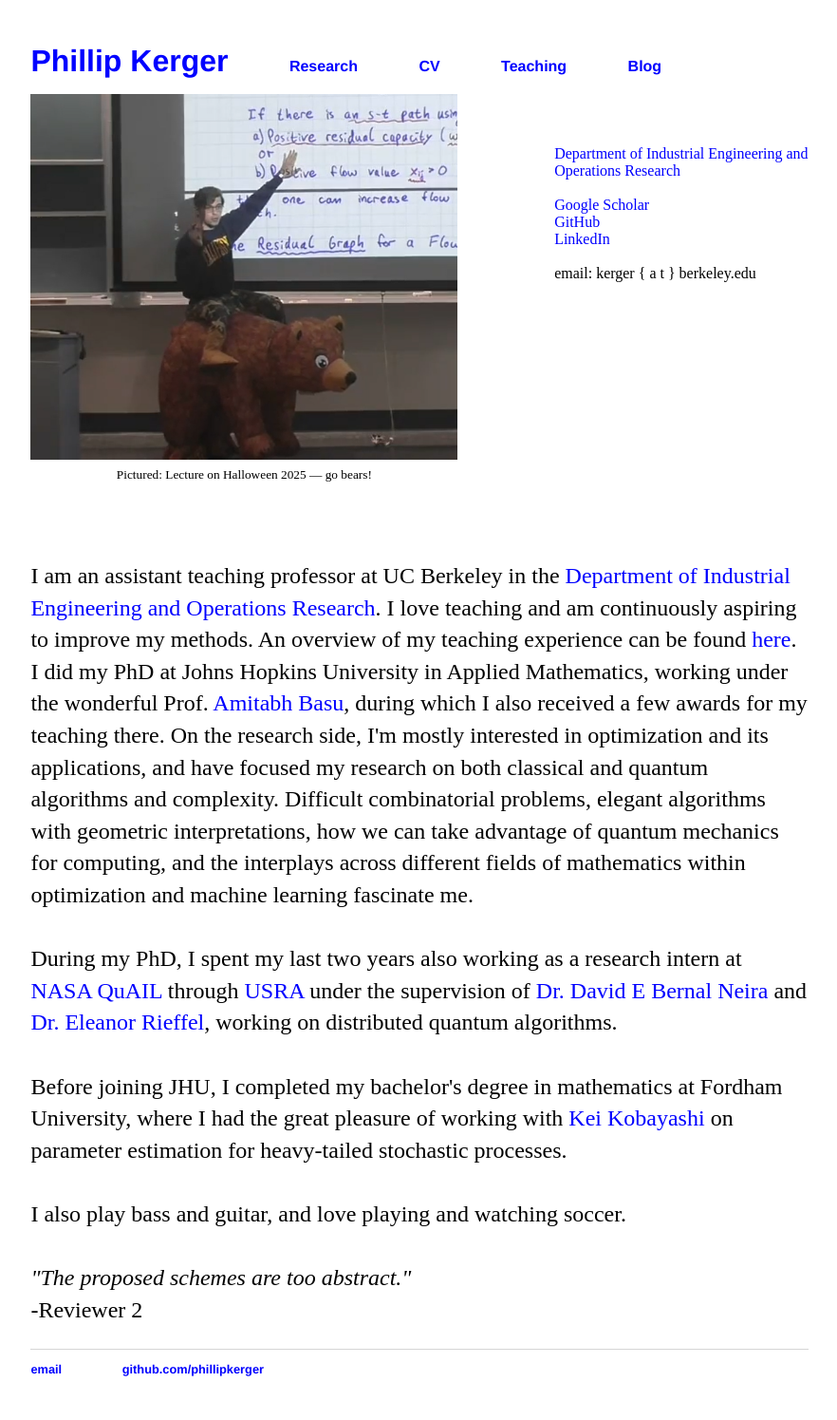
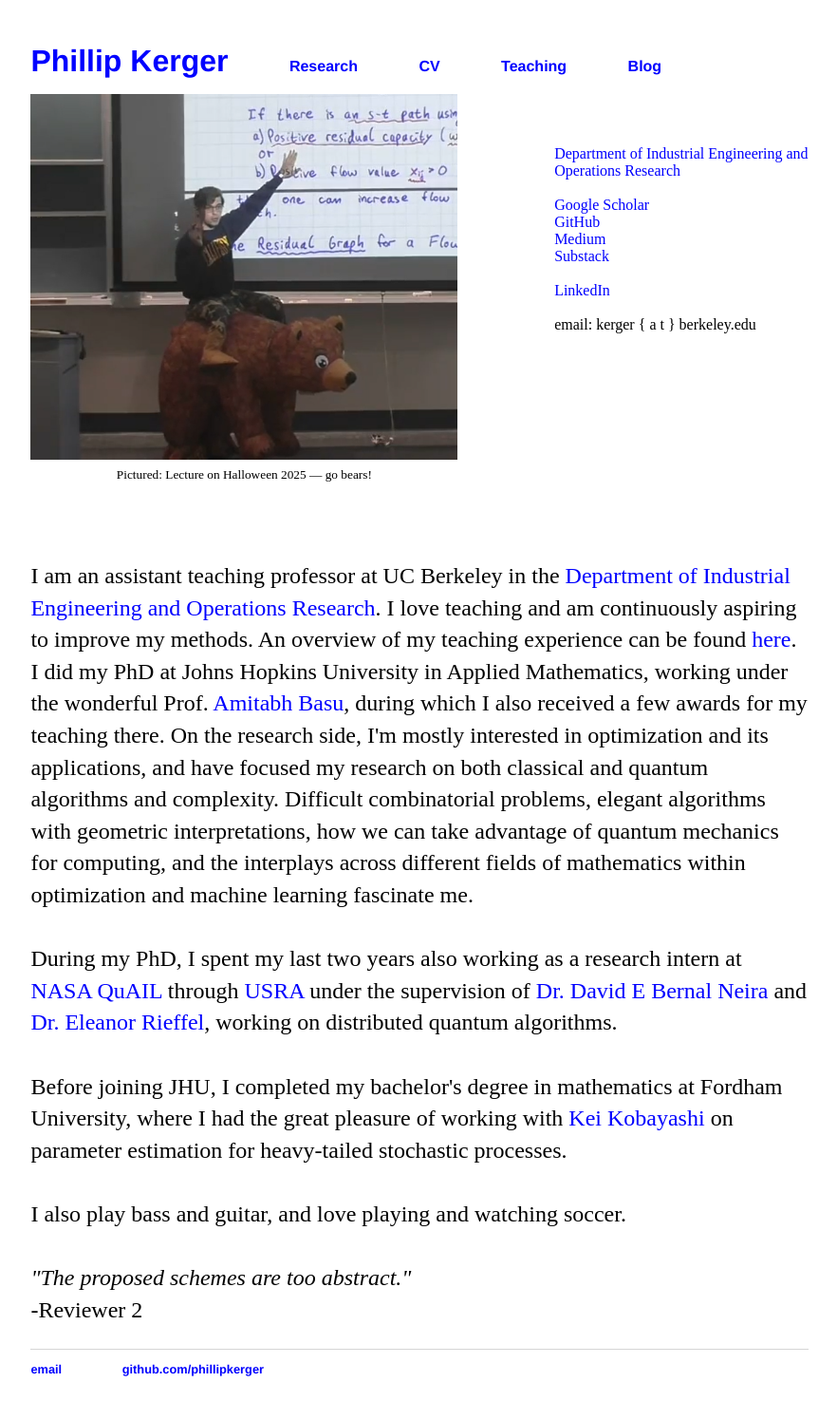
Before and after one commit to PhillipKerger/phillipkerger.github.io, a Jekyll site: the page built from index.html, in a window 1280 px wide. Shown: the whole page at 95% size, without its empty margins (198-1080 px from the left). Built offline with Jekyll 4.4.1, drawn with Linux system fonts in a browser that asks for light colours.

Commit message:
Add links to Medium and Substack in index.html

```diff
--- a/index.html
+++ b/index.html
@@ -20,6 +20,8 @@ title: Phillip Kerger
 
     <a href="https://scholar.google.com/citations?user=2HbfNloAAAAJ&hl=en">Google Scholar</a><br>
     <a href="https://github.com/phillipkerger">GitHub</a><br>
+    <a href="https://medium.com/@kerger.p">Medium</a><br>
+    <a href="https://pkerger.substack.com/?r=3isukr&utm_campaign=pub-share-checklist">Substack</a><br><br>
     <a href="https://www.linkedin.com/in/phillip-kerger-17222780">LinkedIn</a><br><br>
 
     email: kerger { a t } berkeley.edu
```
